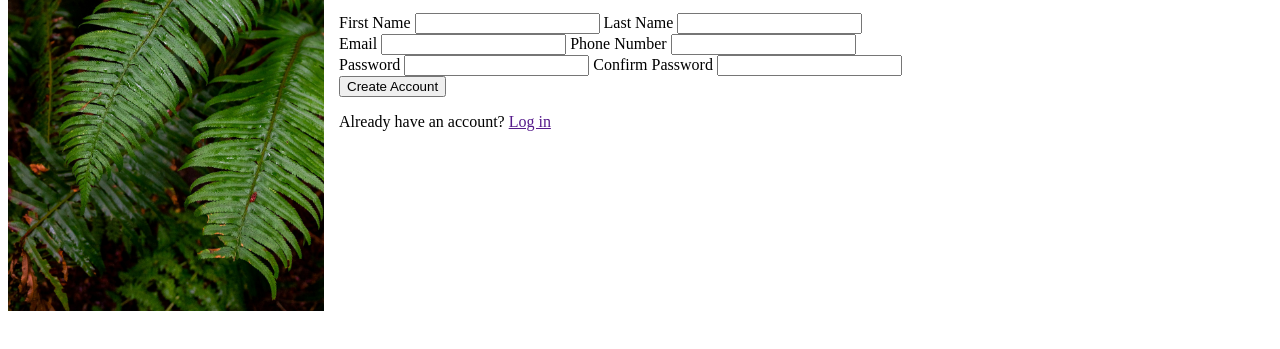
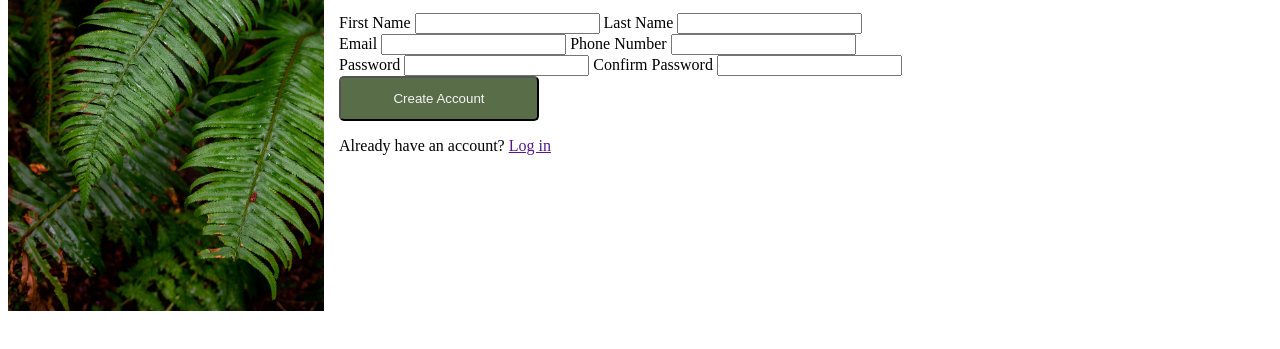
Before and after one commit to CorySpitzer/odin-form-ex, a plain HTML site: page index.html in a window 1280 px wide. Shown: the part 171-520 px from the top of the page. Drawn offline with Linux system fonts and the light colour scheme.

Commit message:
Style the create account button

```diff
--- a/styles.css
+++ b/styles.css
@@ -18,3 +18,11 @@ img {
 .right-side {
     margin: 15px;
 }
+
+#create-account {
+    background-color: #596D48;
+    color: whitesmoke;
+    border-radius: 5px;
+    width: 200px;
+    height: 45px;
+}
```
